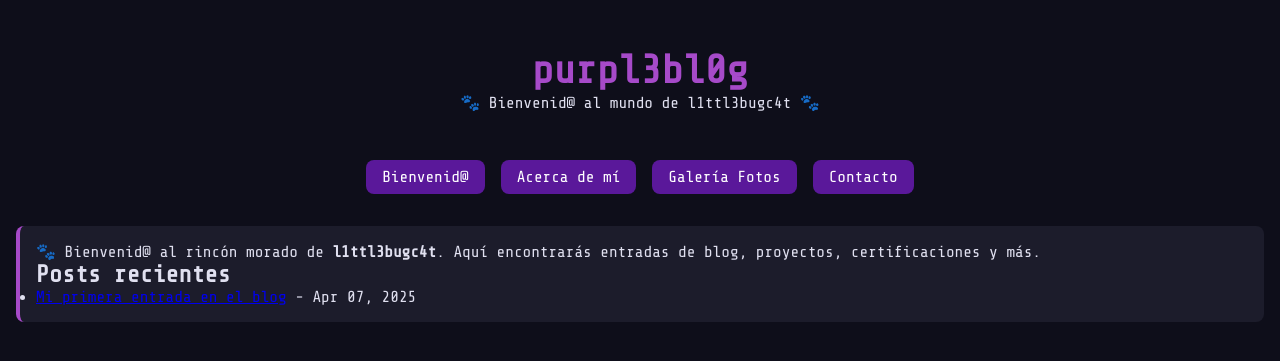
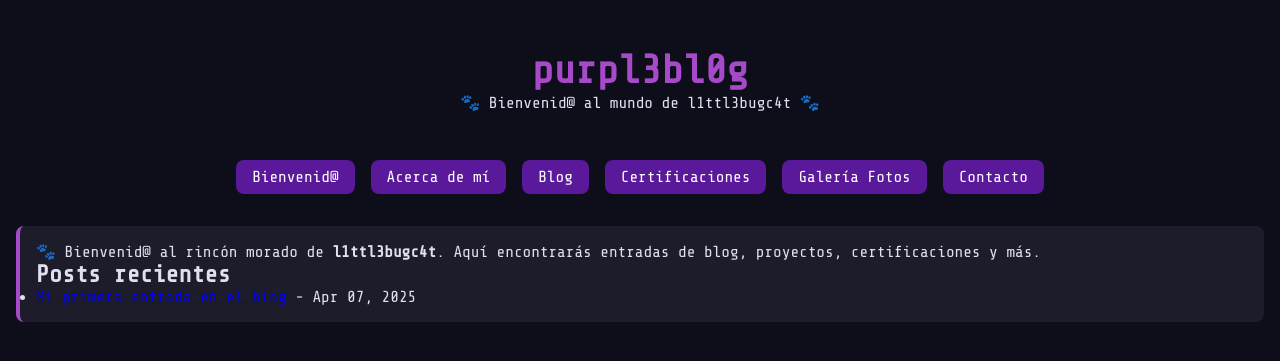
Before and after one commit to l1ttl3bugc4t/l1ttl3bugc4t.github.io, a Jekyll site: the page built from index.md, in a window 1280 px wide. Shown: the top 361 px of the page. Built offline with Jekyll 4.4.1, drawn with Linux system fonts in a browser that asks for light colours.

Commit message:
Update default.html

```diff
--- a/_layouts/default.html
+++ b/_layouts/default.html
@@ -15,8 +15,11 @@
   <nav>
     <a href="{{ '/' | relative_url }}">Bienvenid@</a>
     <a href="{{ '/about/' | relative_url }}">Acerca de mí</a>
+    <a href="{{ '/blog/' | relative_url }}">Blog</a>
+    <a href="{{ '/certs/' | relative_url }}">Certificaciones</a>
     <a href="{{ '/galeria/' | relative_url }}">Galería Fotos</a>
     <a href="{{ '/contact/' | relative_url }}">Contacto</a>
+
   </nav>
   <section>
     {{ content }}
```
